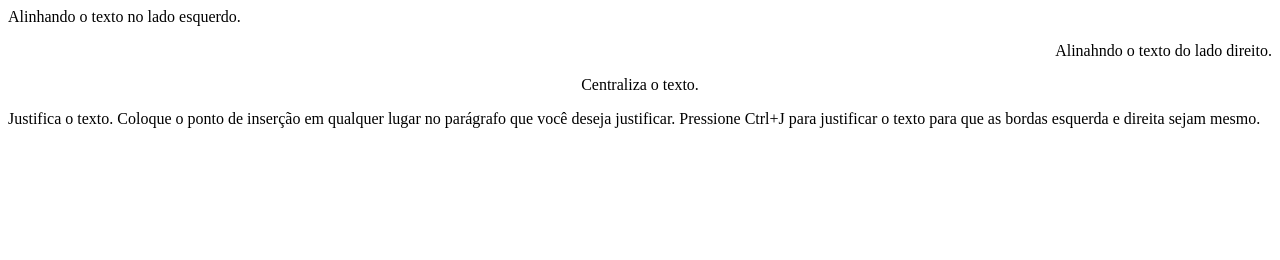
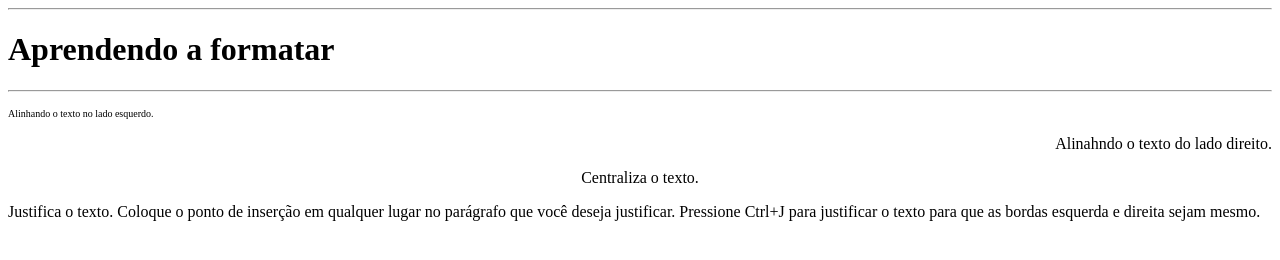
Before and after one commit to VeniciusWS/HTML_BASICO, a plain HTML site: page Aula 2_Formatando/alinhamento.html in a window 1280 px wide. Drawn offline with Linux system fonts and the light colour scheme.

Commit message:
Update alinhamento.html

```diff
--- a/Aula 2_Formatando/alinhamento.html
+++ b/Aula 2_Formatando/alinhamento.html
@@ -1,7 +1,12 @@
 <HTML>
+    <HEAD>
+        <TITLE>Formatando o texto</TITLE>
+    </HEAD>
 <BODY>
-    <P ALIGN=left> Alinhando o texto no lado esquerdo.
-    </P>
+    <hr>
+    <h1><b>Aprendendo a formatar</b></h1>
+    <hr>
+    <P ALIGN=left><FONT SIZE="1">Alinhando o texto no lado esquerdo.</FONT></P>
     <P ALIGN=right> Alinahndo o texto do lado direito.</P>
     <P ALIGN=center> Centraliza o texto.</P>
     <P ALIGN=justify> Justifica o texto. Coloque o ponto de inserção em qualquer lugar no parágrafo que você deseja justificar. Pressione Ctrl+J para justificar o texto para que as bordas esquerda e direita sejam mesmo.</P>
```
